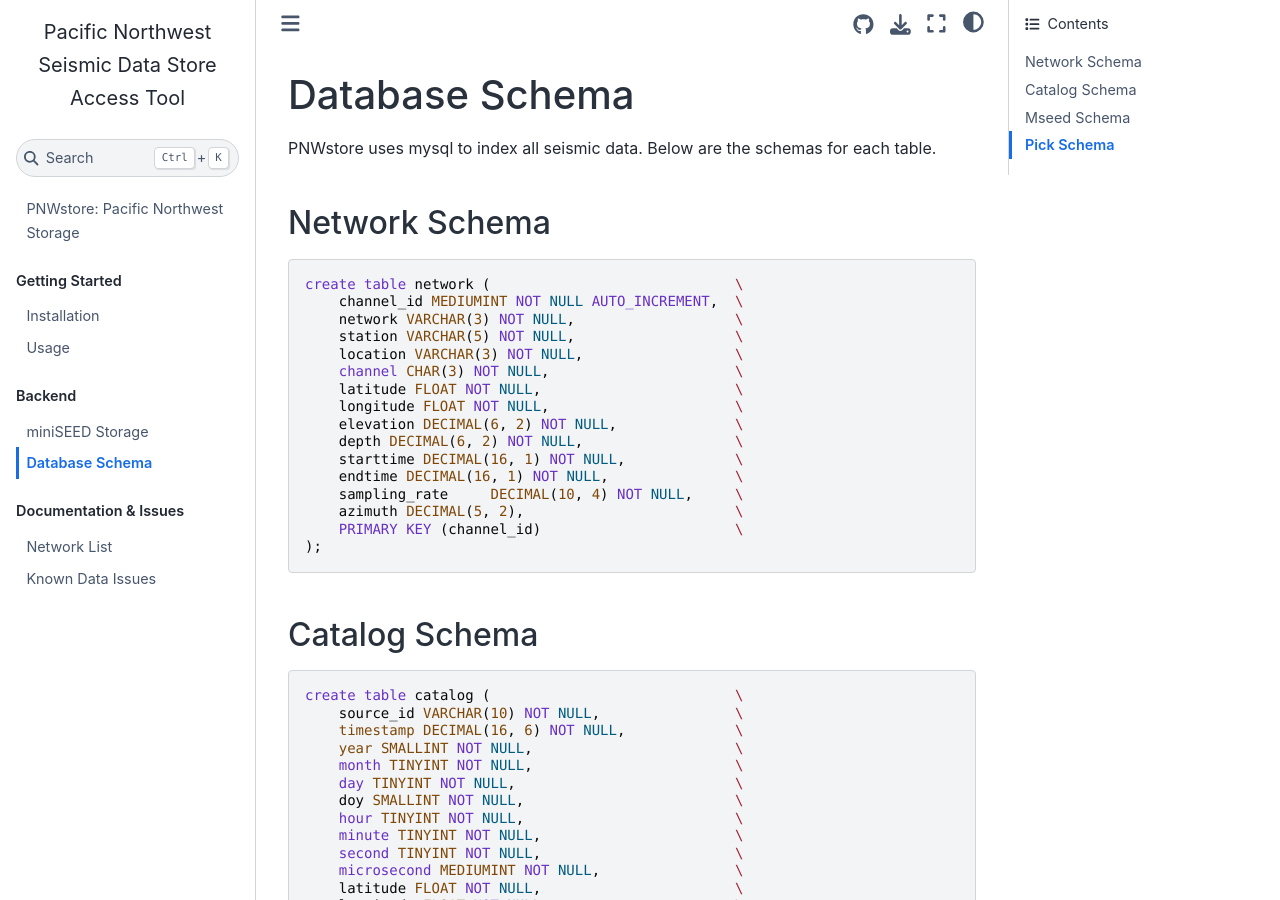
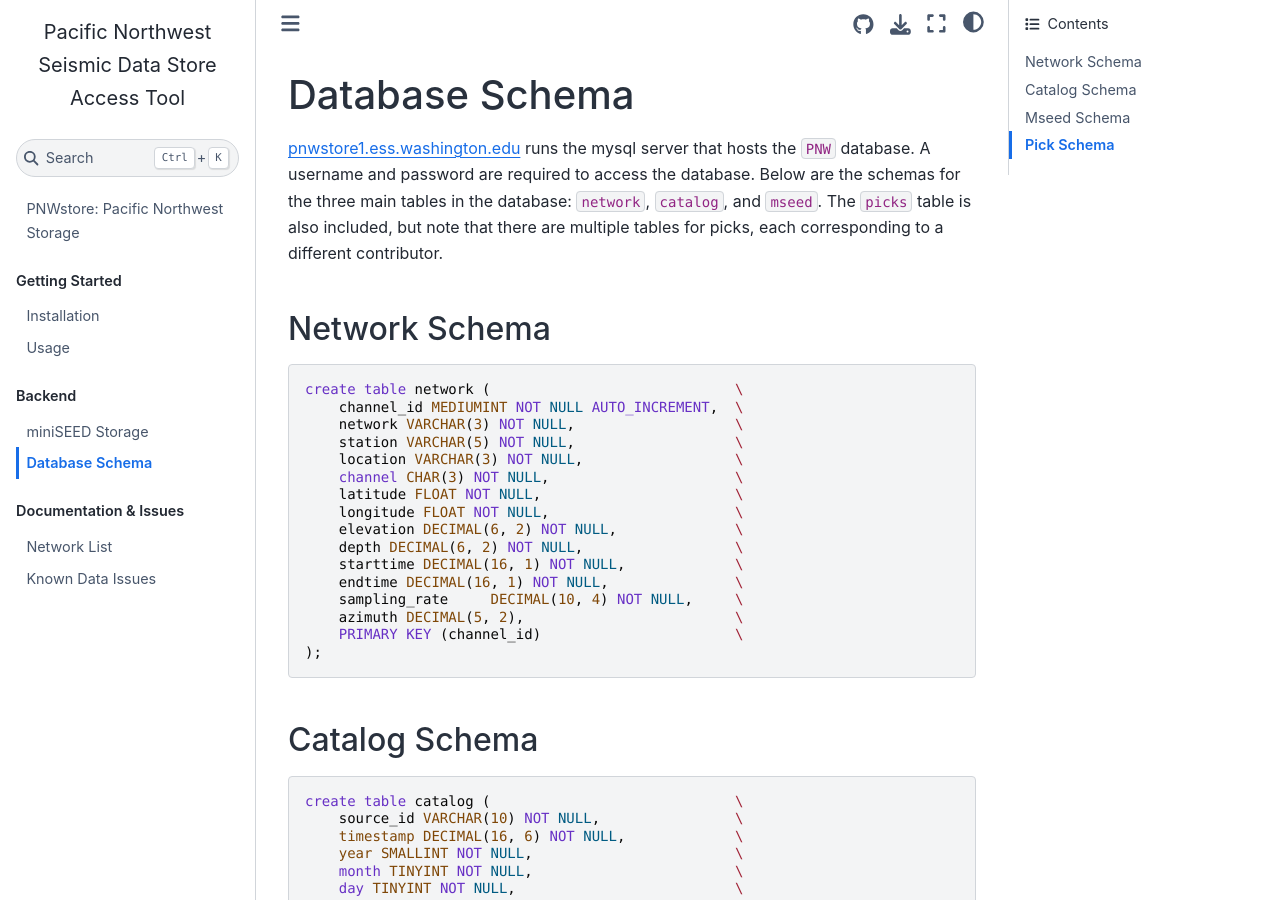
Before and after one commit to niyiyu/pnwstore, a Jupyter Book: the page built from docs/backend/schema.md, in a window 1280 px wide and 900 px high. Built offline with Jupyter Book 1.0.4 settings and Sphinx 7.4.7 and the Sphinx Book theme 1.1.4, drawn with Linux system fonts in a browser that asks for light colours.

Commit message:
Update docs
Signed-off-by: Yiyu Ni <niyiyu@uw.edu>

````diff
--- a/docs/backend/schema.md
+++ b/docs/backend/schema.md
@@ -1,5 +1,5 @@
 ## Database Schema
-PNWstore uses mysql to index all seismic data. Below are the schemas for each table.
+pnwstore1.ess.washington.edu runs the mysql server that hosts the `PNW` database. A username and password are required to access the database. Below are the schemas for the three main tables in the database: `network`, `catalog`, and `mseed`. The `picks` table is also included, but note that there are multiple tables for picks, each corresponding to a different contributor.
 
 ### Network Schema
 ```mysql
````
Also changed, not shown: docs/install.md (+0 -1 lines), docs/usage.ipynb.
